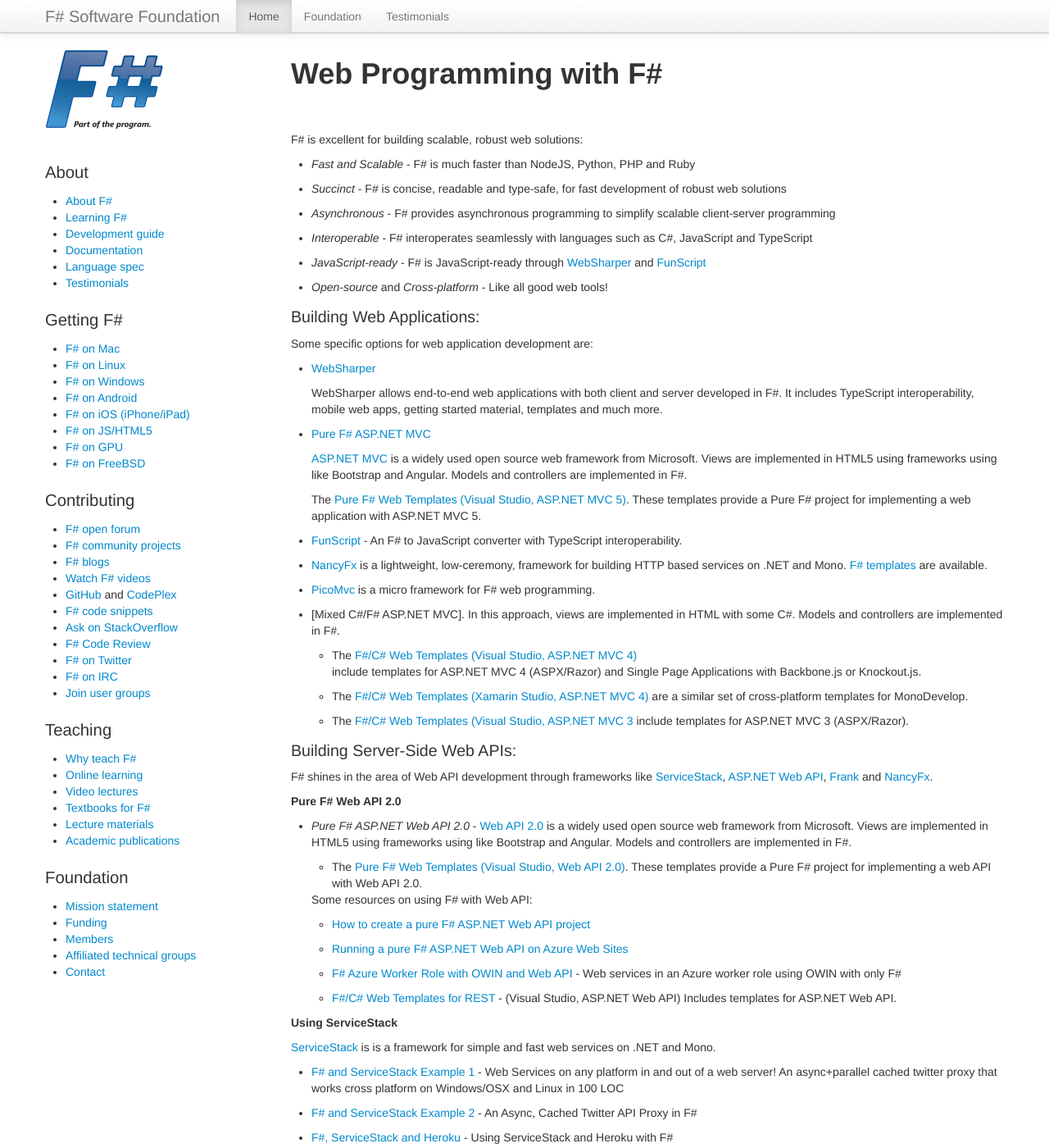
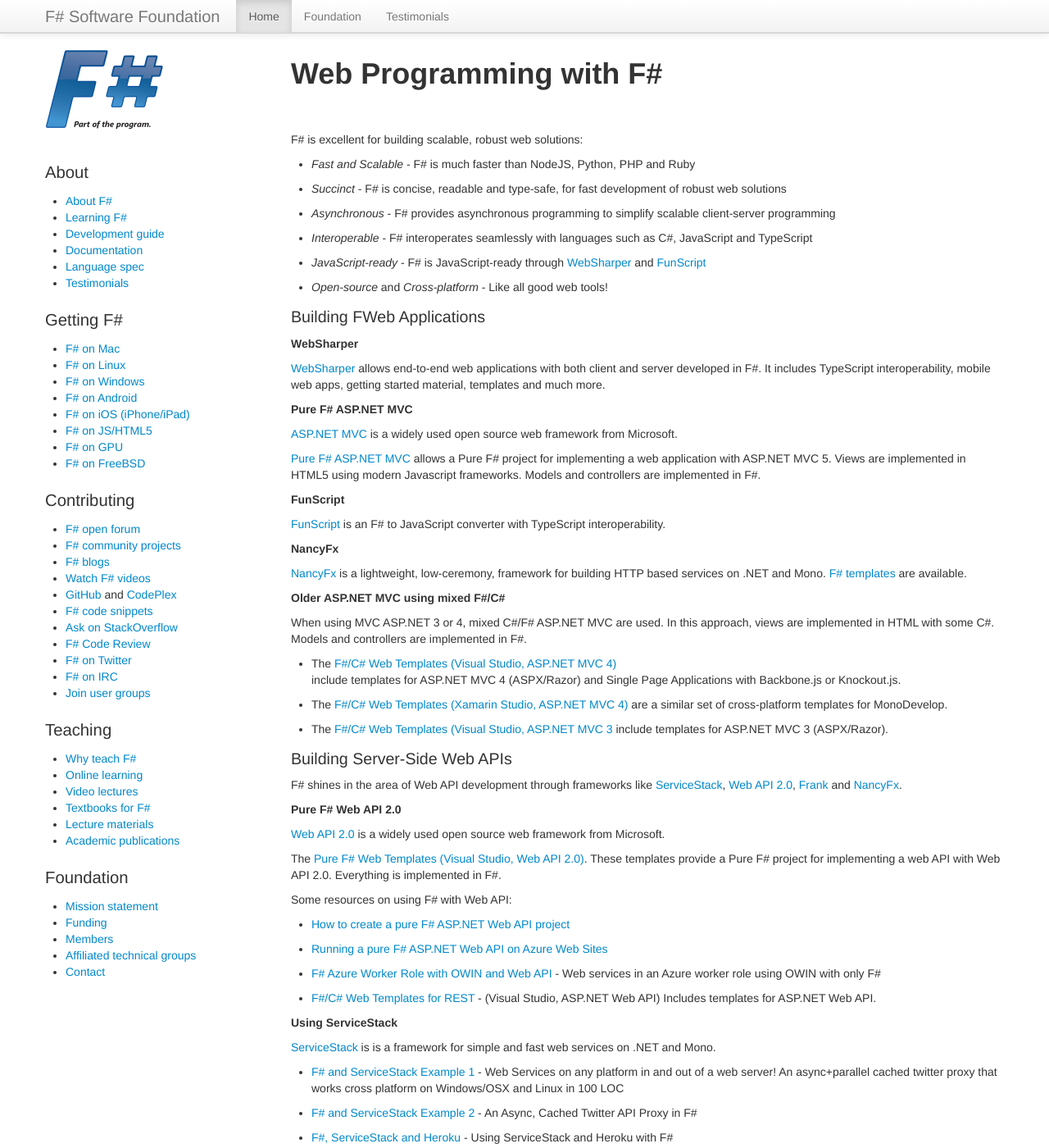
Before and after one commit to fsharp/fsharp.org, a Jekyll site: the page built from webstacks/index.md, in a window 1280 px wide and 1400 px high. Shown: the whole window at 82% size. Built offline with Jekyll 4.4.1, drawn with Linux system fonts in a browser that asks for light colours; nearby versions of some CDN libraries; some web fonts are replaced; comment, search, counter and statistics services are not loaded.

Commit message:
Update index.md

```diff
--- a/webstacks/index.md
+++ b/webstacks/index.md
@@ -12,31 +12,35 @@
  * *JavaScript-ready* - F# is JavaScript-ready through [WebSharper](http://websharper.com) and [FunScript](http://funscript.info/)
  * *Open-source* and *Cross-platform*  - Like all good web tools!
 
-### Building Web Applications:
+### Building FWeb Applications
 
-Some specific options for web application development are:
+##### WebSharper
 
- * [WebSharper](http://www.websharper.com/home)
+[WebSharper](http://www.websharper.com/home) allows end-to-end web applications with both client and server developed in F#.
+It includes TypeScript interoperability, mobile web apps, getting started material, templates and much more.
 
-   WebSharper allows end-to-end web applications with both client and server developed in F#.
-   It includes TypeScript interoperability, mobile web apps, getting started material, templates and much more.
+##### Pure F# ASP.NET MVC
 
- * [Pure F# ASP.NET MVC](http://bloggemdano.blogspot.com/2013/12/a-new-f-aspnet-mvc-5-and-web-api-2.html)
+[ASP.NET MVC](http://www.asp.net/mvc) is a widely used open source web framework from Microsoft.
 
-   [ASP.NET MVC](http://www.asp.net/mvc) is a widely used open source web framework from Microsoft.
-   Views are implemented in HTML5 using frameworks using like Bootstrap and Angular.
-   Models and controllers are implemented in F#.
+[Pure F# ASP.NET MVC](http://bloggemdano.blogspot.com/2013/12/a-new-f-aspnet-mvc-5-and-web-api-2.html)
+allows a Pure F# project for implementing a web application with ASP.NET MVC 5.
+Views are implemented in HTML5 using modern Javascript frameworks.
+Models and controllers are implemented in F#.
 
-   The [Pure F# Web Templates (Visual Studio, ASP.NET MVC 5)](http://bloggemdano.blogspot.com/2013/12/a-new-f-aspnet-mvc-5-and-web-api-2.html).
-   These templates provide a Pure F# project for implementing a web application with ASP.NET MVC 5.
+##### FunScript
 
- * [FunScript](http://funscript.info/) - An F# to JavaScript converter with TypeScript interoperability.
+[FunScript](http://funscript.info/) is an F# to JavaScript converter with TypeScript interoperability.
 
- * [NancyFx](https://github.com/NancyFx/Nancy) is a lightweight, low-ceremony, framework for building HTTP based services on .NET and Mono. [F# templates](http://bloggemdano.blogspot.com/2013/12/a-few-other-template-additions-and.html) are available.
+##### NancyFx
 
- * [PicoMvc](https://github.com/robertpi/PicoMvc) is a micro framework for F# web programming.
+[NancyFx](https://github.com/NancyFx/Nancy) is a lightweight, low-ceremony, framework for building HTTP based services on .NET and Mono. [F# templates](http://bloggemdano.blogspot.com/2013/12/a-few-other-template-additions-and.html) are available.
 
- * [Mixed C#/F# ASP.NET MVC]. In this approach, views are implemented in HTML with some C#. Models and controllers are implemented in F#.
+
+##### Older ASP.NET MVC using mixed F#/C#
+
+When using MVC ASP.NET 3 or 4, mixed C#/F# ASP.NET MVC are used. In this approach, views are
+implemented in HTML with some C#. Models and controllers are implemented in F#.
 
    * The [F#/C# Web Templates (Visual Studio, ASP.NET MVC 4)](http://visualstudiogallery.msdn.microsoft.com/3d2bf938-fc9e-403c-90b3-8de27dc23095)
    include templates for ASP.NET MVC 4 (ASPX/Razor) and Single Page Applications with Backbone.js or Knockout.js.
@@ -48,21 +52,20 @@
    include templates for ASP.NET MVC 3 (ASPX/Razor).
 
 
-### Building Server-Side Web APIs:
+### Building Server-Side Web APIs
 
-F# shines in the area of Web API development through frameworks like  [ServiceStack](http://www.servicestack.net/), [ASP.NET Web API](http://www.asp.net/web-api), [Frank](https://github.com/frank-fs/frank) and
+F# shines in the area of Web API development through frameworks like  [ServiceStack](http://www.servicestack.net/), [Web API 2.0](http://www.asp.net/web-api), [Frank](https://github.com/frank-fs/frank) and
 [NancyFx](http://nancyfx.org/).
 
 ##### Pure F# Web API 2.0
 
- * *Pure F# ASP.NET Web API 2.0* - [Web API 2.0](http://www.asp.net/web-api) is a widely used open source web framework from Microsoft.
-   Views are implemented in HTML5 using frameworks using like Bootstrap and Angular.
-   Models and controllers are implemented in F#.
+[Web API 2.0](http://www.asp.net/web-api) is a widely used open source web framework from Microsoft.
 
-   * The [Pure F# Web Templates (Visual Studio, Web API 2.0)](http://bloggemdano.blogspot.com/2013/12/a-new-f-aspnet-mvc-5-and-web-api-2.html).
-     These templates provide a Pure F# project for implementing a web API with Web API 2.0.
+The [Pure F# Web Templates (Visual Studio, Web API 2.0)](http://bloggemdano.blogspot.com/2013/12/a-new-f-aspnet-mvc-5-and-web-api-2.html).
+These templates provide a Pure F# project for implementing a web API with Web API 2.0.
+Everything is implemented in F#.
 
-   Some resources on using F# with Web API:
+Some resources on using F# with Web API:
 
    * [How to create a pure F# ASP.NET Web API project](http://blog.ploeh.dk/2013/08/23/how-to-create-a-pure-f-aspnet-web-api-project/)
 
```
